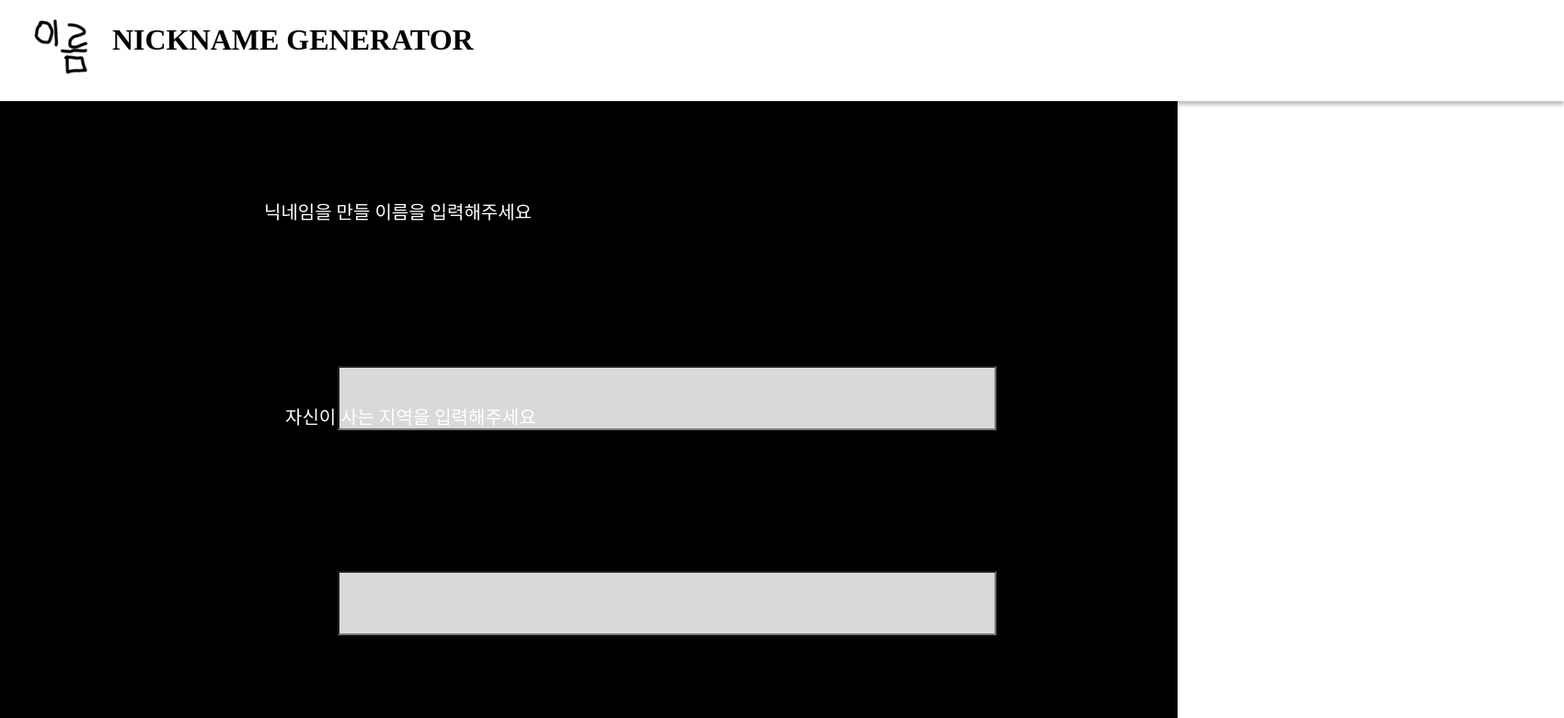
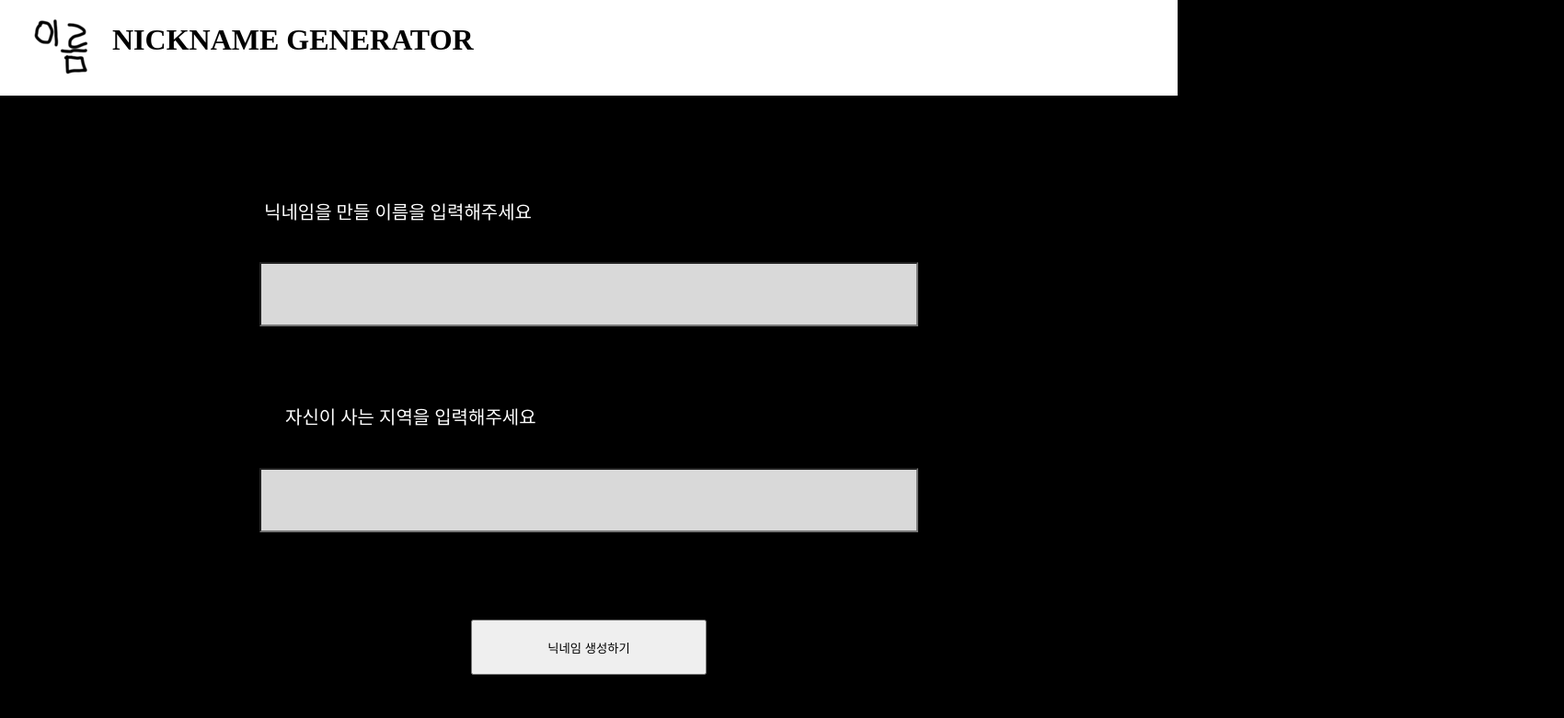
Before and after one commit to soohyuneeee/NickNameMaker, a React (Create React App) app: page /maker in a window 1280 px wide. Shown: the top 781 px of the page at 92% size, 1700 px wide, since content can reach past the window. Built offline with nearby package versions, Linux system fonts and the light colour scheme.

Commit message:
상대적 비율 맞추기

```diff
--- a/src/Header.css
+++ b/src/Header.css
@@ -18,8 +18,8 @@ h1{
 }
 .headera{
     position: absolute;
-width:1700px;
-height: 110px;
+width:100vw;
+height: 13vh;
 left: 0px;
 top: 0px;
 
--- a/src/Home.css
+++ b/src/Home.css
@@ -1,15 +1,16 @@
 .duv{
     position: relative;
-width: 100vm;
+width: 100vw;
 height: 100vh;
 
 background: #000000;
 }
 .b1{
     position: absolute;
-width: 547px;
-height: 110px;
-left: 446px;
-top: 391px;
+width:20vw;
+height: 10vh;
+top: 50%;
+  left: 50%;
+  transform: translate(-50%,-50%);
 
 }
--- a/src/Maker.css
+++ b/src/Maker.css
@@ -1,7 +1,7 @@
 
-.back2{
+body{
     position: relative;
-width: 100vm;
+width: 100vw;
 height: 100vh;
 
 background: #000000;
@@ -19,7 +19,7 @@ background: #000000;
     line-height: 60px;
     display: flex;
     align-items: center;
-    color: #FFFFFF;
+    color:white;
 }
 .text2{
     position: absolute;
@@ -32,7 +32,7 @@ background: #000000;
     line-height: 60px;
     display: flex;
     align-items: center;
-    color: #FFFFFF;
+    color: white;
     left: calc(50% - 660px/2);
     top: calc(50% - 57px/2 + 53.5px);
 }
@@ -40,8 +40,10 @@ background: #000000;
     position: absolute;
 width: 708px;
 height: 64px;
-left: 367px;
-top: 398px;
+top: 40%;
+  left: 50%;
+  transform: translate(-50%,-50%);
+
 
 background: #D9D9D9;
 }
@@ -49,16 +51,23 @@ background: #D9D9D9;
     position: absolute;
 width: 708px;
 height: 64px;
-left: 367px;
-top: 621px;
+top: 68%;
+  left: 50%;
+  transform: translate(-50%,-50%);
+
+
+
 
 background: #D9D9D9;
 }
+
 .create{
     position: absolute;
 width: 256px;
-height: 111px;
-left: 593px;
-top: 783px;
+height: 60px;
+top: 88%;
+  left: 50%;
+  transform: translate(-50%,-50%);
+
 
 }
--- a/src/Result.js
+++ b/src/Result.js
@@ -1,9 +1,9 @@
 import React from "react";
 import Header from './Header.js'
 import { Link, useLocation } from "react-router-dom";
-import { BrowserRouter, Route,Routes } from 'react-router-dom';
-
+import { BrowserRouter, Route,Routes ,useNavigate } from 'react-router-dom';
 function Result(){
+    let navigate = useNavigate();
     const location = useLocation();
     const a = location.state.name;
     const b = location.state.locate;
@@ -23,10 +23,10 @@ function Result(){
             <div className="resul1">당신의 닉네임은...</div>
             <div className="result2">{getRandomIndex(vill.length)}</div>
             <button className="btn1" onClick={Copy}>복사하기</button>
-            <Link to="/home" className="btn2">홈으로</Link>
-            <Link to="/result" className='create' onClick={()=>{
-                alert(a);
-            }}>닉네임 생성하기</Link>
+            <button className='create' onClick={()=>{
+          navigate('/')
+        }}>홈으로</button>
+
         </div>
     )
 }
```
